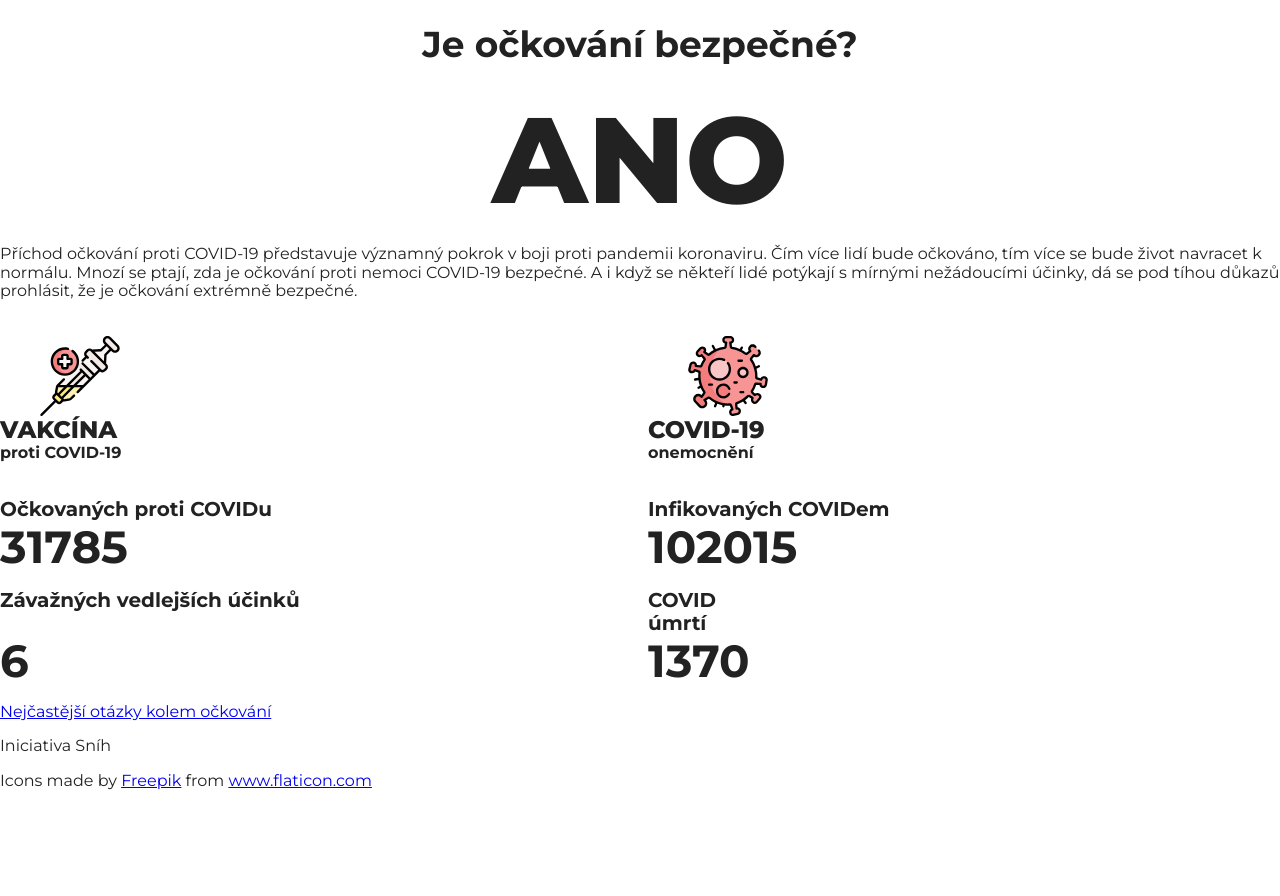
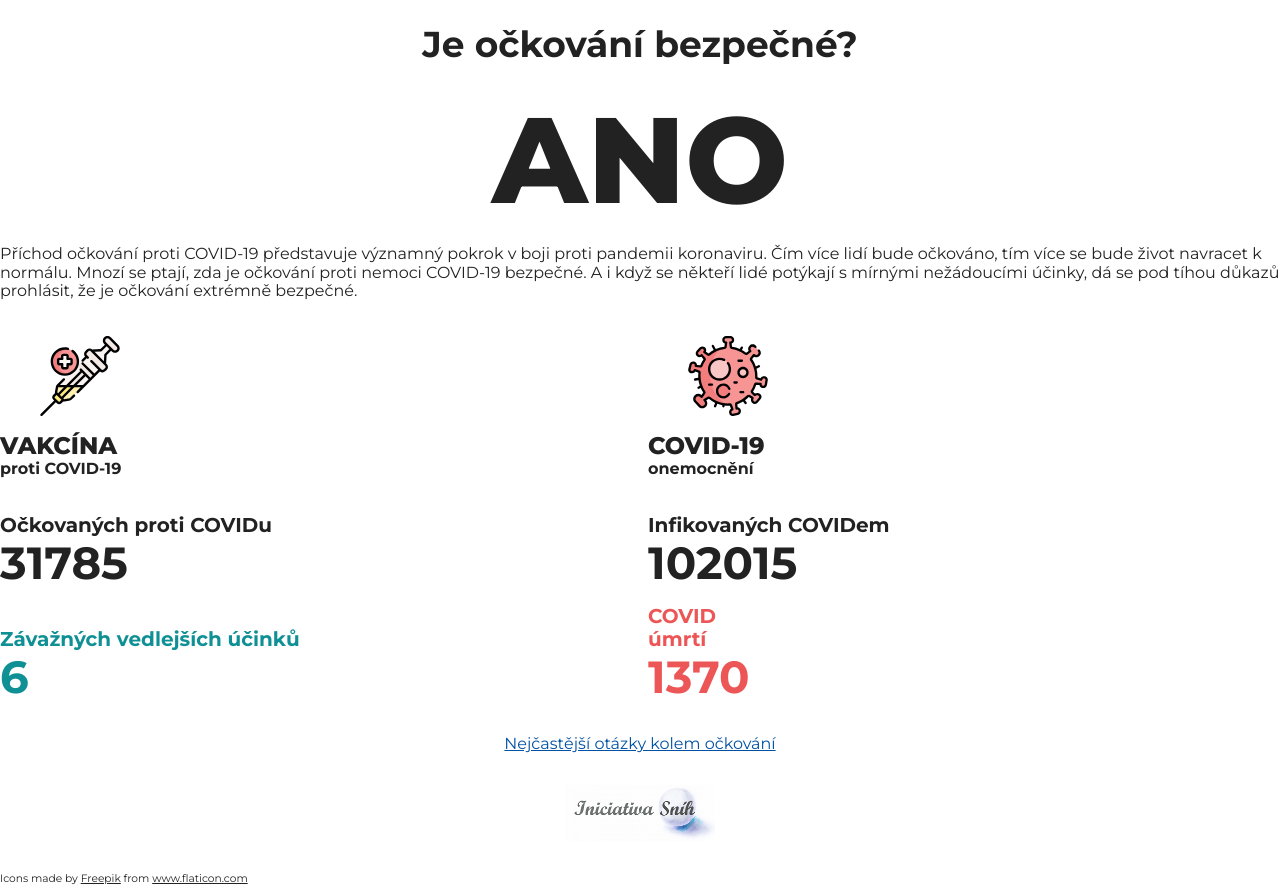
Before and after one commit to nikdo/ockovani, a website built with Parcel: page index.html in a window 1280 px wide. Before the commit the page ends 800 px from the top, so only its background shows below. Built offline with nearby package versions, Linux system fonts and the light colour scheme.

Commit message:
Style supplementary information

```diff
--- a/css/main.css
+++ b/css/main.css
@@ -31,6 +31,7 @@ p.answer {
   display: grid;
   grid-template-columns: 1fr 1fr;
   column-gap: 1rem;
+  align-items: end;
 }
 
 .comparison section { display: contents; }
@@ -40,16 +41,17 @@ p.answer {
 .comparison section :nth-child(4) { grid-row-start: 4; }
 .comparison section :nth-child(5) { grid-row-start: 5; }
 
-.comparison img {
-  width: 5rem;
-  margin-left: 2.5rem;
-  display: block;
-}
-
 .comparison h2 {
   font-size: 1.5rem;
   font-weight: 800;
   text-transform: uppercase;
+}
+
+.comparison h2 img {
+  width: 5rem;
+  margin-left: 2.5rem;
+  margin-bottom: 1rem;
+  display: block;
 }
 
 .comparison h2 span {
@@ -64,10 +66,46 @@ p.answer {
   margin: 1rem 0 0;
 }
 
-p.count {
+.comparison p.count {
   font-size: 2.813rem;
   font-weight: 700;
   margin: 0;
+}
+
+.comparison .side-effects {
+  color: #0F9095;
+}
+
+.comparison .covid-deaths {
+  color: #EC5656;
+}
+
+.faq {
+  margin: 2rem 0 0;
+  text-align: center;
+}
+
+.faq a {
+  color: #0051A3;
+}
+
+.snow-logo {
+  margin-top: 1rem;
+  text-align: center;
+}
+
+.snow-logo img {
+  display: inline-block;
+  width: 150px;
+}
+
+.credits {
+  margin-top: 2rem;
+  font-size: 0.667rem;
+}
+
+.credits a {
+  color: inherit;
 }
 
 /*
--- a/index.html
+++ b/index.html
@@ -38,7 +38,7 @@
         </h2>
         <h3>Očkovaných proti COVIDu</h3>
         <p class="count vaccinated">31785</p>
-        <h3>Závažných vedlejších účinků</h3>
+        <h3 class="side-effects">Závažných vedlejších účinků</h3>
         <p class="count side-effects">6</p>
       </section>
       <section class="virus">
@@ -47,20 +47,26 @@
           COVID-19
           <span>onemocnění</span>
         </h2>
-        <h3>Infikovaných COVIDem</h3>
+        <h3 class="covid-infected">Infikovaných COVIDem</h3>
         <p class="count covid-infected">102015</p>
-        <h3>COVID<br/>úmrtí</h3>
+        <h3 class="covid-deaths">COVID<br/>úmrtí</h3>
         <p class="count covid-deaths">1370</p>
       </section>
     </div>
-    <p>
+    <p class="faq">
       <a href="https://www.iniciativa-snih.cz/nejcastejsi-dotazy-kolem-ockovani/">
         Nejčastější otázky kolem očkování
       </a>
     </p>
   </main>
-  <p>Iniciativa Sníh</p>
-  <div>Icons made by <a href="https://www.freepik.com" title="Freepik">Freepik</a> from <a href="https://www.flaticon.com/" title="Flaticon">www.flaticon.com</a></div>
+  <p class="snow-logo">
+    <a class="snow-logo" href="https://www.iniciativa-snih.cz">
+      <img class="snow-logo" src="img/snih-logo.png" alt="Iniciativa Sníh">
+    </a>
+  </p>
+  <p class="credits">
+    Icons made by <a href="https://www.freepik.com" title="Freepik">Freepik</a> from <a href="https://www.flaticon.com/" title="Flaticon">www.flaticon.com</a>
+  </p>
   <script src="js/vendor/modernizr-3.11.2.min.js"></script>
   <script src="js/plugins.js"></script>
   <script src="js/main.js"></script>
```
Also changed, not shown: img/snih-logo.png (added).
